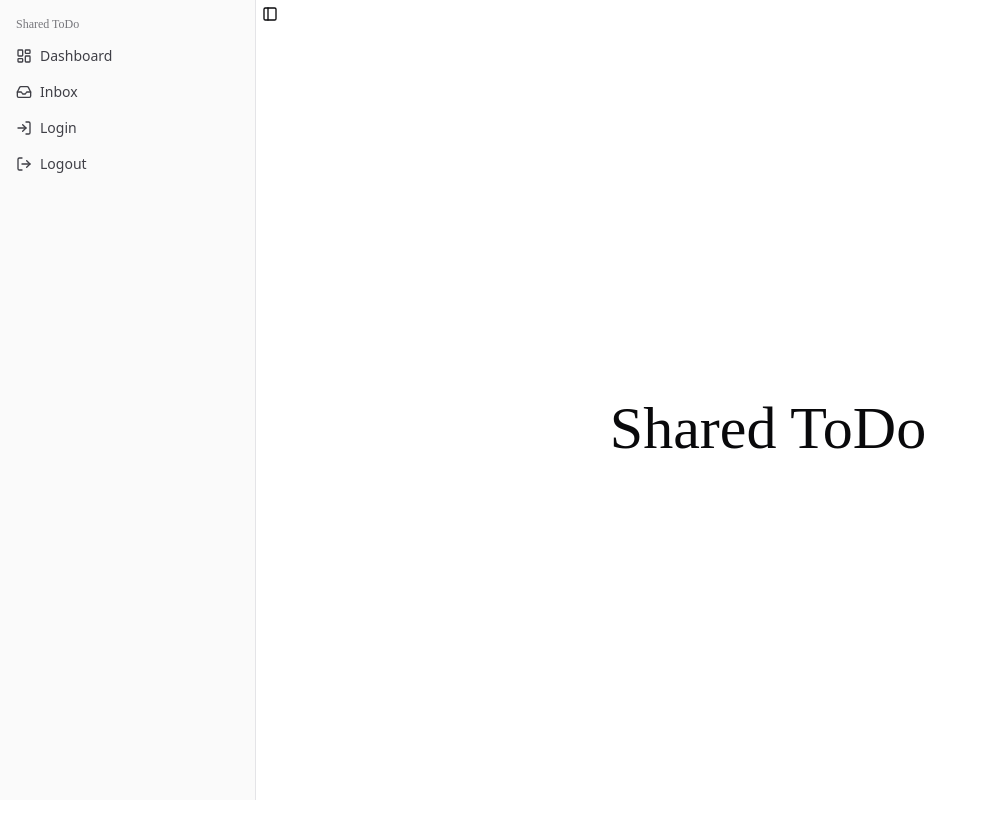
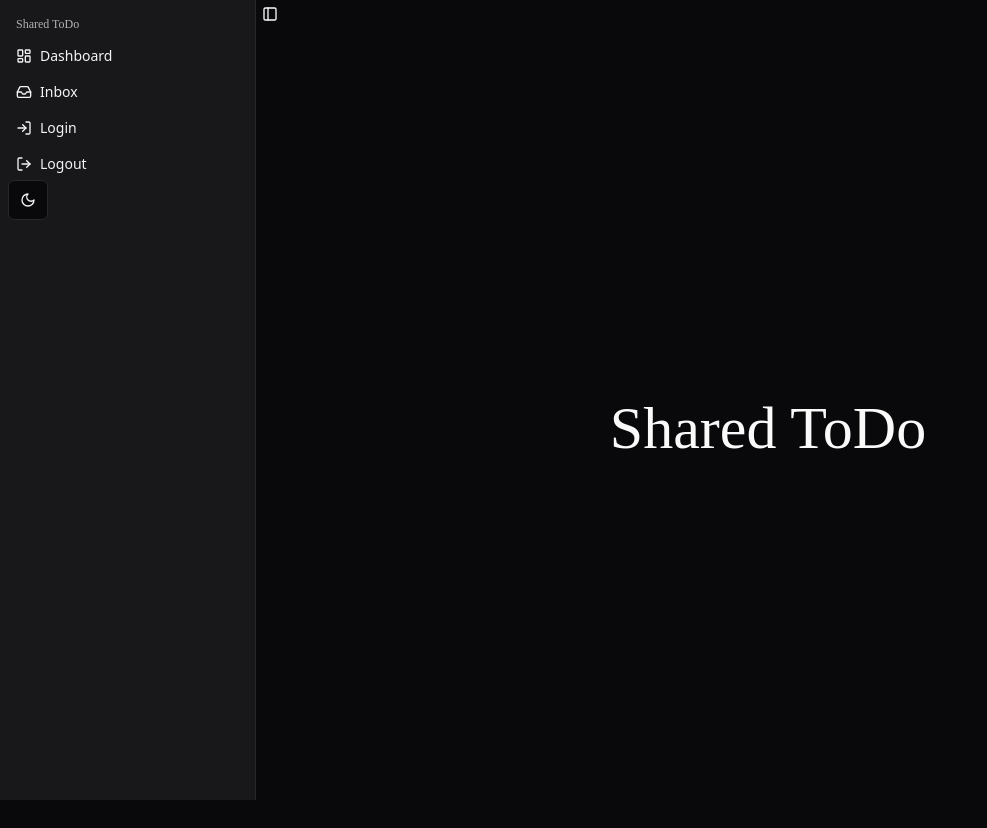
Before and after one commit to zaid-hassan/sharedtodo, a React (Vite) app: page / in a window 1280 px wide. Shown: the whole page, without its empty margins (0-987 px from the left). Built offline with nearby package versions, Linux system fonts and the light colour scheme; a web font is replaced by a local one.

Commit message:
Add Theme Toggle Configured shadcn ThemeProvider and theme toggle

```diff
--- a/package.json
+++ b/package.json
@@ -11,6 +11,7 @@
   },
   "dependencies": {
     "@radix-ui/react-dialog": "^1.1.2",
+    "@radix-ui/react-dropdown-menu": "^2.1.2",
     "@radix-ui/react-separator": "^1.1.0",
     "@radix-ui/react-slot": "^1.1.0",
     "@radix-ui/react-tooltip": "^1.1.3",
--- a/src/Layout.jsx
+++ b/src/Layout.jsx
@@ -1,9 +1,11 @@
 import { SidebarProvider, SidebarTrigger } from "@/components/ui/sidebar"
 import { SideBar } from "@/components/custom/SideBar"
 import { Outlet } from "react-router-dom"
+import { ThemeProvider } from "./contexts/ThemeProvider"
 
 export default function Layout() {
     return (
+        <ThemeProvider defaultTheme="dark" storageKey="vite-ui-theme">
             <SidebarProvider>
                 <SideBar />
                 <main className="w-[100%]">
@@ -11,5 +13,6 @@
                     <Outlet />
                 </main>
             </SidebarProvider>
+        </ThemeProvider>
     )
 }
--- /dev/null
+++ b/src/components/custom/ModeToggle.jsx
@@ -0,0 +1,37 @@
+import { Moon, Sun } from "lucide-react"
+
+import { Button } from "@/components/ui/button"
+import {
+  DropdownMenu,
+  DropdownMenuContent,
+  DropdownMenuItem,
+  DropdownMenuTrigger,
+} from "@/components/ui/dropdown-menu"
+import { useTheme } from "@/contexts/ThemeProvider"
+
+export function ModeToggle() {
+  const { setTheme } = useTheme()
+
+  return (
+    <DropdownMenu>
+      <DropdownMenuTrigger asChild>
+        <Button variant="outline" size="icon">
+          <Sun className="h-[1.2rem] w-[1.2rem] rotate-0 scale-100 transition-all dark:-rotate-90 dark:scale-0" />
+          <Moon className="absolute h-[1.2rem] w-[1.2rem] rotate-90 scale-0 transition-all dark:rotate-0 dark:scale-100" />
+          <span className="sr-only">Toggle theme</span>
+        </Button>
+      </DropdownMenuTrigger>
+      <DropdownMenuContent align="end">
+        <DropdownMenuItem onClick={() => setTheme("light")}>
+          Light
+        </DropdownMenuItem>
+        <DropdownMenuItem onClick={() => setTheme("dark")}>
+          Dark
+        </DropdownMenuItem>
+        <DropdownMenuItem onClick={() => setTheme("system")}>
+          System
+        </DropdownMenuItem>
+      </DropdownMenuContent>
+    </DropdownMenu>
+  )
+}
--- a/src/components/custom/SideBar.jsx
+++ b/src/components/custom/SideBar.jsx
@@ -11,6 +11,7 @@
   SidebarMenuButton,
   SidebarMenuItem,
 } from "@/components/ui/sidebar"
+import { ModeToggle } from "./ModeToggle"
 
 // Menu items.
 const items = [
@@ -55,6 +56,7 @@
                 </SidebarMenuItem>
               ))}
             </SidebarMenu>
+            <ModeToggle />
           </SidebarGroupContent>
         </SidebarGroup>
       </SidebarContent>
--- /dev/null
+++ b/src/components/ui/dropdown-menu.jsx
@@ -0,0 +1,155 @@
+import * as React from "react"
+import * as DropdownMenuPrimitive from "@radix-ui/react-dropdown-menu"
+import { Check, ChevronRight, Circle } from "lucide-react"
+
+import { cn } from "@/lib/utils"
+
+const DropdownMenu = DropdownMenuPrimitive.Root
+
+const DropdownMenuTrigger = DropdownMenuPrimitive.Trigger
+
+const DropdownMenuGroup = DropdownMenuPrimitive.Group
+
+const DropdownMenuPortal = DropdownMenuPrimitive.Portal
+
+const DropdownMenuSub = DropdownMenuPrimitive.Sub
+
+const DropdownMenuRadioGroup = DropdownMenuPrimitive.RadioGroup
+
+const DropdownMenuSubTrigger = React.forwardRef(({ className, inset, children, ...props }, ref) => (
+  <DropdownMenuPrimitive.SubTrigger
+    ref={ref}
+    className={cn(
+      "flex cursor-default gap-2 select-none items-center rounded-sm px-2 py-1.5 text-sm outline-none focus:bg-accent data-[state=open]:bg-accent [&_svg]:pointer-events-none [&_svg]:size-4 [&_svg]:shrink-0",
+      inset && "pl-8",
+      className
+    )}
+    {...props}>
+    {children}
+    <ChevronRight className="ml-auto" />
+  </DropdownMenuPrimitive.SubTrigger>
+))
+DropdownMenuSubTrigger.displayName =
+  DropdownMenuPrimitive.SubTrigger.displayName
+
+const DropdownMenuSubContent = React.forwardRef(({ className, ...props }, ref) => (
+  <DropdownMenuPrimitive.SubContent
+    ref={ref}
+    className={cn(
+      "z-50 min-w-[8rem] overflow-hidden rounded-md border bg-popover p-1 text-popover-foreground shadow-lg data-[state=open]:animate-in data-[state=closed]:animate-out data-[state=closed]:fade-out-0 data-[state=open]:fade-in-0 data-[state=closed]:zoom-out-95 data-[state=open]:zoom-in-95 data-[side=bottom]:slide-in-from-top-2 data-[side=left]:slide-in-from-right-2 data-[side=right]:slide-in-from-left-2 data-[side=top]:slide-in-from-bottom-2",
+      className
+    )}
+    {...props} />
+))
+DropdownMenuSubContent.displayName =
+  DropdownMenuPrimitive.SubContent.displayName
+
+const DropdownMenuContent = React.forwardRef(({ className, sideOffset = 4, ...props }, ref) => (
+  <DropdownMenuPrimitive.Portal>
+    <DropdownMenuPrimitive.Content
+      ref={ref}
+      sideOffset={sideOffset}
+      className={cn(
+        "z-50 min-w-[8rem] overflow-hidden rounded-md border bg-popover p-1 text-popover-foreground shadow-md data-[state=open]:animate-in data-[state=closed]:animate-out data-[state=closed]:fade-out-0 data-[state=open]:fade-in-0 data-[state=closed]:zoom-out-95 data-[state=open]:zoom-in-95 data-[side=bottom]:slide-in-from-top-2 data-[side=left]:slide-in-from-right-2 data-[side=right]:slide-in-from-left-2 data-[side=top]:slide-in-from-bottom-2",
+        className
+      )}
+      {...props} />
+  </DropdownMenuPrimitive.Portal>
+))
+DropdownMenuContent.displayName = DropdownMenuPrimitive.Content.displayName
+
+const DropdownMenuItem = React.forwardRef(({ className, inset, ...props }, ref) => (
+  <DropdownMenuPrimitive.Item
+    ref={ref}
+    className={cn(
+      "relative flex cursor-default select-none items-center gap-2 rounded-sm px-2 py-1.5 text-sm outline-none transition-colors focus:bg-accent focus:text-accent-foreground data-[disabled]:pointer-events-none data-[disabled]:opacity-50 [&_svg]:pointer-events-none [&_svg]:size-4 [&_svg]:shrink-0",
+      inset && "pl-8",
+      className
+    )}
+    {...props} />
+))
+DropdownMenuItem.displayName = DropdownMenuPrimitive.Item.displayName
+
+const DropdownMenuCheckboxItem = React.forwardRef(({ className, children, checked, ...props }, ref) => (
+  <DropdownMenuPrimitive.CheckboxItem
+    ref={ref}
+    className={cn(
+      "relative flex cursor-default select-none items-center rounded-sm py-1.5 pl-8 pr-2 text-sm outline-none transition-colors focus:bg-accent focus:text-accent-foreground data-[disabled]:pointer-events-none data-[disabled]:opacity-50",
+      className
+    )}
+    checked={checked}
+    {...props}>
+    <span className="absolute left-2 flex h-3.5 w-3.5 items-center justify-center">
+      <DropdownMenuPrimitive.ItemIndicator>
+        <Check className="h-4 w-4" />
+      </DropdownMenuPrimitive.ItemIndicator>
+    </span>
+    {children}
+  </DropdownMenuPrimitive.CheckboxItem>
+))
+DropdownMenuCheckboxItem.displayName =
+  DropdownMenuPrimitive.CheckboxItem.displayName
+
+const DropdownMenuRadioItem = React.forwardRef(({ className, children, ...props }, ref) => (
+  <DropdownMenuPrimitive.RadioItem
+    ref={ref}
+    className={cn(
+      "relative flex cursor-default select-none items-center rounded-sm py-1.5 pl-8 pr-2 text-sm outline-none transition-colors focus:bg-accent focus:text-accent-foreground data-[disabled]:pointer-events-none data-[disabled]:opacity-50",
+      className
+    )}
+    {...props}>
+    <span className="absolute left-2 flex h-3.5 w-3.5 items-center justify-center">
+      <DropdownMenuPrimitive.ItemIndicator>
+        <Circle className="h-2 w-2 fill-current" />
+      </DropdownMenuPrimitive.ItemIndicator>
+    </span>
+    {children}
+  </DropdownMenuPrimitive.RadioItem>
+))
+DropdownMenuRadioItem.displayName = DropdownMenuPrimitive.RadioItem.displayName
+
+const DropdownMenuLabel = React.forwardRef(({ className, inset, ...props }, ref) => (
+  <DropdownMenuPrimitive.Label
+    ref={ref}
+    className={cn("px-2 py-1.5 text-sm font-semibold", inset && "pl-8", className)}
+    {...props} />
+))
+DropdownMenuLabel.displayName = DropdownMenuPrimitive.Label.displayName
+
+const DropdownMenuSeparator = React.forwardRef(({ className, ...props }, ref) => (
+  <DropdownMenuPrimitive.Separator
+    ref={ref}
+    className={cn("-mx-1 my-1 h-px bg-muted", className)}
+    {...props} />
+))
+DropdownMenuSeparator.displayName = DropdownMenuPrimitive.Separator.displayName
+
+const DropdownMenuShortcut = ({
+  className,
+  ...props
+}) => {
+  return (
+    (<span
+      className={cn("ml-auto text-xs tracking-widest opacity-60", className)}
+      {...props} />)
+  );
+}
+DropdownMenuShortcut.displayName = "DropdownMenuShortcut"
+
+export {
+  DropdownMenu,
+  DropdownMenuTrigger,
+  DropdownMenuContent,
+  DropdownMenuItem,
+  DropdownMenuCheckboxItem,
+  DropdownMenuRadioItem,
+  DropdownMenuLabel,
+  DropdownMenuSeparator,
+  DropdownMenuShortcut,
+  DropdownMenuGroup,
+  DropdownMenuPortal,
+  DropdownMenuSub,
+  DropdownMenuSubContent,
+  DropdownMenuSubTrigger,
+  DropdownMenuRadioGroup,
+}
--- /dev/null
+++ b/src/contexts/ThemeProvider.jsx
@@ -0,0 +1,59 @@
+import { createContext, useContext, useEffect, useState } from "react";
+
+const initialState = {
+  theme: "system",
+  setTheme: () => null,
+};
+
+const ThemeProviderContext = createContext(initialState);
+
+export function ThemeProvider({
+  children,
+  defaultTheme = "system",
+  storageKey = "vite-ui-theme",
+  ...props
+}) {
+  const [theme, setTheme] = useState(
+    () => localStorage.getItem(storageKey) || defaultTheme
+  );
+
+  useEffect(() => {
+    const root = window.document.documentElement;
+
+    root.classList.remove("light", "dark");
+
+    if (theme === "system") {
+      const systemTheme = window.matchMedia("(prefers-color-scheme: dark)").matches
+        ? "dark"
+        : "light";
+
+      root.classList.add(systemTheme);
+      return;
+    }
+
+    root.classList.add(theme);
+  }, [theme]);
+
+  const value = {
+    theme,
+    setTheme: (theme) => {
+      localStorage.setItem(storageKey, theme);
+      setTheme(theme);
+    },
+  };
+
+  return (
+    <ThemeProviderContext.Provider {...props} value={value}>
+      {children}
+    </ThemeProviderContext.Provider>
+  );
+}
+
+export const useTheme = () => {
+  const context = useContext(ThemeProviderContext);
+
+  if (context === undefined)
+    throw new Error("useTheme must be used within a ThemeProvider");
+
+  return context;
+};
```
Also changed, not shown: 1 other file (tests, documents, lock files or other folders). Lines whose indentation alone changed are shown as unchanged.
